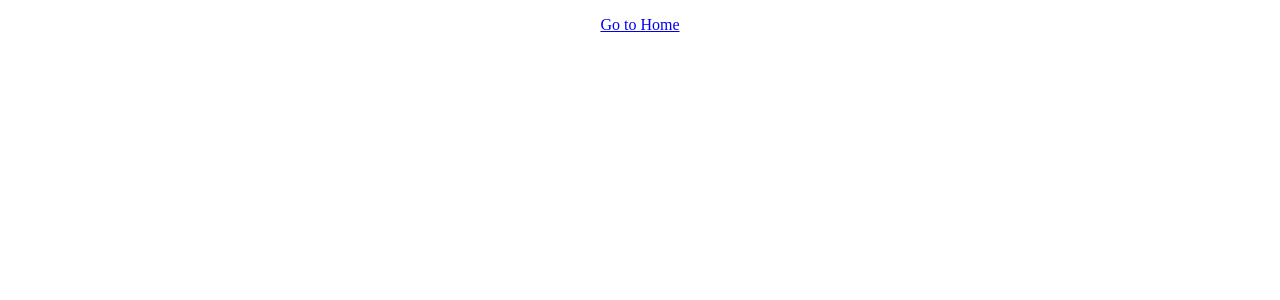
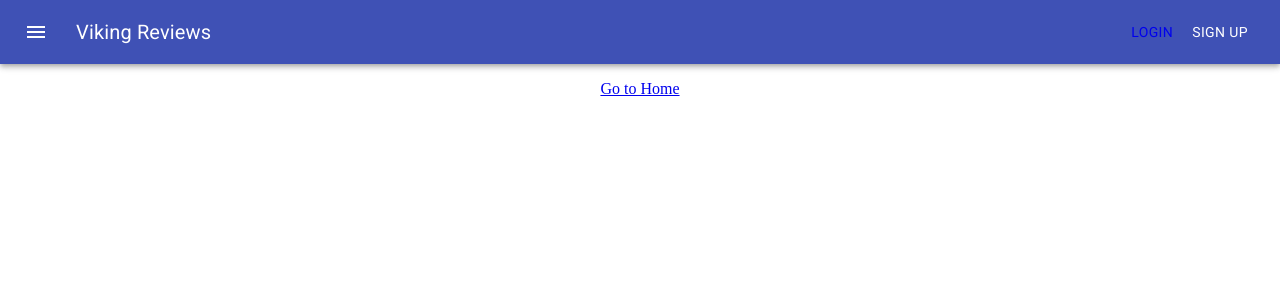
Before and after one commit to kanguyen-vn/vikingreviews, a React (Create React App) app in the folder frontend/: page /404 in a window 1280 px wide. Shown: the top 300 px of the page. Built offline with nearby package versions, Linux system fonts and the light colour scheme.

Commit message:
Added components & routes folders, Material-UI, a few preliminary routes

```diff
--- a/frontend/package.json
+++ b/frontend/package.json
@@ -19,11 +19,13 @@
     "url": "https://github.com/kanguyen-vn/vikingreviews/issues"
   },
   "dependencies": {
+    "@material-ui/core": "^4.11.0",
+    "@material-ui/icons": "^4.9.1",
     "fontsource-roboto": "^3.0.3",
     "react": "^16.13.1",
     "react-dom": "^16.13.1",
     "react-router-dom": "^5.2.0",
-    "react-scripts": "^3.4.1"
+    "react-scripts": "^3.4.3"
   },
   "browserslist": {
     "production": [
--- a/frontend/public/index.html
+++ b/frontend/public/index.html
@@ -24,7 +24,7 @@
       work correctly both with client-side routing and a non-root public URL.
       Learn how to configure a non-root public URL by running `npm run build`.
     -->
-    <title>React App</title>
+    <title>Viking Reviews</title>
   </head>
   <body>
     <noscript>You need to enable JavaScript to run this app.</noscript>
--- a/frontend/src/App.js
+++ b/frontend/src/App.js
@@ -1,22 +1,24 @@
-import React from 'react'
-import { BrowserRouter, Route, Switch, Redirect } from 'react-router-dom';
-import Home from './Home'
-import GenericNotFound from './GenericNotFound'
+import React, { Component } from "react";
+import { Route, Switch, Redirect } from "react-router-dom";
+import Home from "./routes/Home";
+import NotFound from "./routes/NotFound";
+import AppBar from "./components/AppBar";
 
-function App() {
+class App extends Component {
+
+
+  render() {
     return (
       <main>
-            <BrowserRouter>
-
+        <AppBar />
         <Switch>
+          <Route path="/404" component={NotFound} />
           <Route path="/" component={Home} exact />
-                <Route path="/404" component={GenericNotFound} />
           <Redirect to="/404" />
         </Switch>
-            </BrowserRouter>
-
       </main>
-    )
+    );
+  }
 }
 
 export default App;
--- a/frontend/src/GenericNotFound.js
+++ /dev/null
@@ -1,13 +0,0 @@
-import React from 'react';
-import { Link } from 'react-router-dom';
-
-class GenericNotFound extends React.Component{
-    render(){
-        return <div>
-            <p style={{textAlign:"center"}}>
-              <Link to="/">Go to Home </Link>
-            </p>
-          </div>;
-    }
-}
-export default GenericNotFound;
--- a/frontend/src/Home.js
+++ /dev/null
@@ -1,14 +0,0 @@
-import React, { Component } from "react";
-
-class Home extends Component {
-
-  render() {
-    return (
-      <div className="home">
-          Viking Reviews
-      </div>
-    );
-  }
-}
-
-export default Home;
--- /dev/null
+++ b/frontend/src/components/AppBar.jsx
@@ -0,0 +1,53 @@
+import React from "react";
+import {
+  makeStyles,
+  AppBar,
+  Toolbar,
+  Typography,
+  Button,
+  IconButton,
+} from "@material-ui/core";
+import MenuIcon from "@material-ui/icons/Menu";
+import { Link } from "react-router-dom";
+
+const useStyles = makeStyles((theme) => ({
+  root: {
+    flexGrow: 1,
+  },
+  menuButton: {
+    marginRight: theme.spacing(2),
+  },
+  title: {
+    flexGrow: 1,
+  },
+}));
+
+const ButtonAppBar = () => {
+  const classes = useStyles();
+
+  return (
+    <div className={classes.root}>
+      <AppBar position="static">
+        <Toolbar>
+          <IconButton
+            edge="start"
+            className={classes.menuButton}
+            color="inherit"
+            aria-label="menu"
+          >
+            <MenuIcon />
+          </IconButton>
+          <Typography variant="h6" className={classes.title}>
+            Viking Reviews
+          </Typography>
+          <Link to="/login">
+            <Button color="inherit">Login</Button>
+          </Link>
+          <Button color="inherit">Sign Up</Button>
+        </Toolbar>
+      </AppBar>
+    </div>
+  );
+};
+
+export default ButtonAppBar;
--- a/frontend/src/index.css
+++ b/frontend/src/index.css
@@ -0,0 +1,3 @@
+body {
+  margin: 0;
+}
--- a/frontend/src/index.js
+++ b/frontend/src/index.js
@@ -1,15 +1,18 @@
-import React from 'react';
-import ReactDOM from 'react-dom';
-import './index.css';
-import App from './App';
-import * as serviceWorker from './serviceWorker';
-import 'fontsource-roboto';
+import React from "react";
+import ReactDOM from "react-dom";
+import "./index.css";
+import App from "./App";
+import * as serviceWorker from "./serviceWorker";
+import "fontsource-roboto";
+import { BrowserRouter } from "react-router-dom";
 
 ReactDOM.render(
   <React.StrictMode>
-    <App />
+    <BrowserRouter>
+      <App />
+    </BrowserRouter>
   </React.StrictMode>,
-  document.getElementById('root')
+  document.getElementById("root")
 );
 
 // If you want your app to work offline and load faster, you can change
--- /dev/null
+++ b/frontend/src/routes/Home.jsx
@@ -0,0 +1,50 @@
+import React from "react";
+import { makeStyles, TextField, InputAdornment, Grid } from "@material-ui/core";
+import SearchIcon from "@material-ui/icons/Search";
+import TextLoop from "react-text-loop";
+
+const useStyles = makeStyles((theme) => ({
+  margin: {
+    margin: theme.spacing(1),
+  },
+}));
+
+const Home = () => {
+  const classes = useStyles();
+  return (
+    <div className="home">
+      <Grid
+        container
+        className="App"
+        justify="center"
+        alignItems="center"
+        direction="column"
+      >
+        <p className="intro">
+          Search by{" "}
+          {
+            <TextLoop className="searchBy">
+              <span>department:</span>
+              <span>course:</span>
+              <span>professor:</span>
+            </TextLoop>
+          }
+        </p>
+        <TextField
+          className={classes.margin}
+          id="input-with-icon-textfield"
+          variant="outlined"
+          InputProps={{
+            startAdornment: (
+              <InputAdornment position="start">
+                <SearchIcon />
+              </InputAdornment>
+            ),
+          }}
+        />
+      </Grid>
+    </div>
+  );
+};
+
+export default Home;
--- /dev/null
+++ b/frontend/src/routes/NotFound.jsx
@@ -0,0 +1,15 @@
+import React from "react";
+import { Link } from "react-router-dom";
+
+class GenericNotFound extends React.Component {
+  render() {
+    return (
+      <div>
+        <p style={{ textAlign: "center" }}>
+          <Link to="/">Go to Home</Link>
+        </p>
+      </div>
+    );
+  }
+}
+export default GenericNotFound;
```
Also changed, not shown: 1 other file (tests, documents, lock files or other folders). Lines whose indentation alone changed are shown as unchanged.
